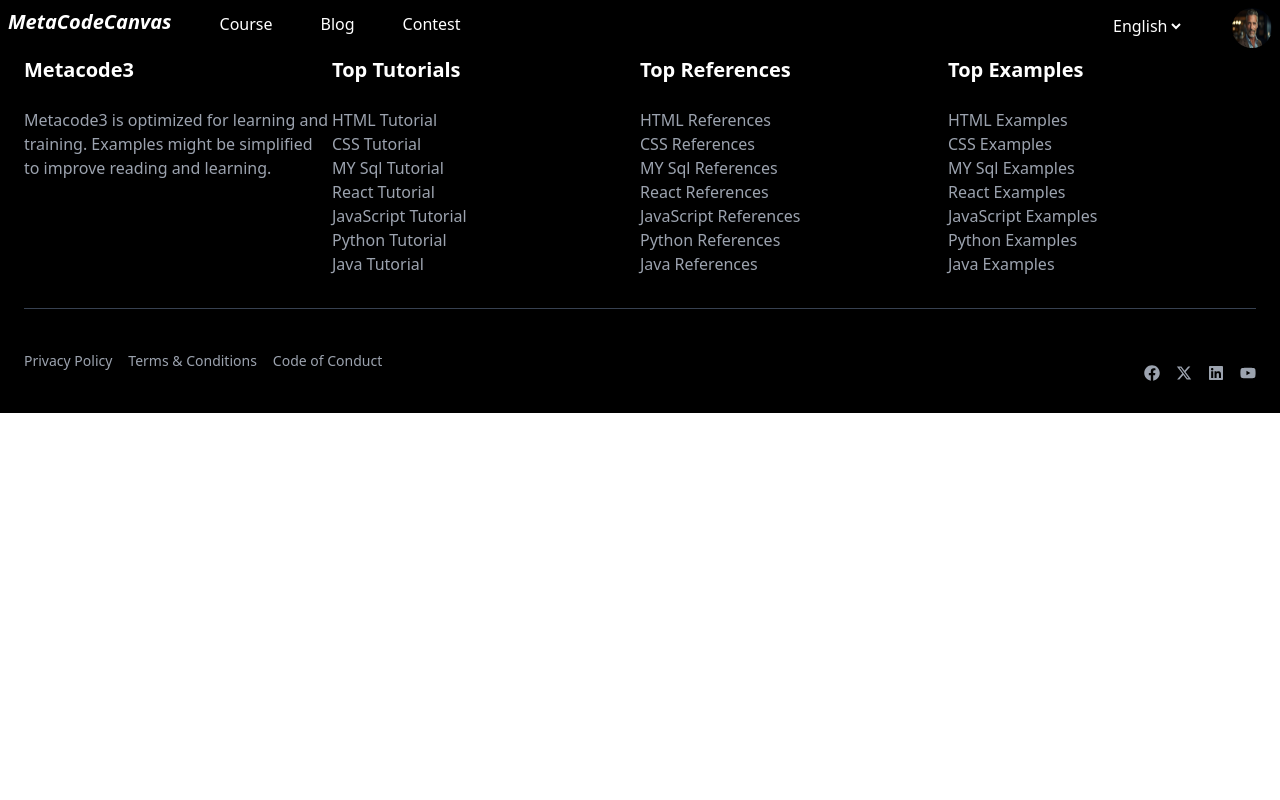
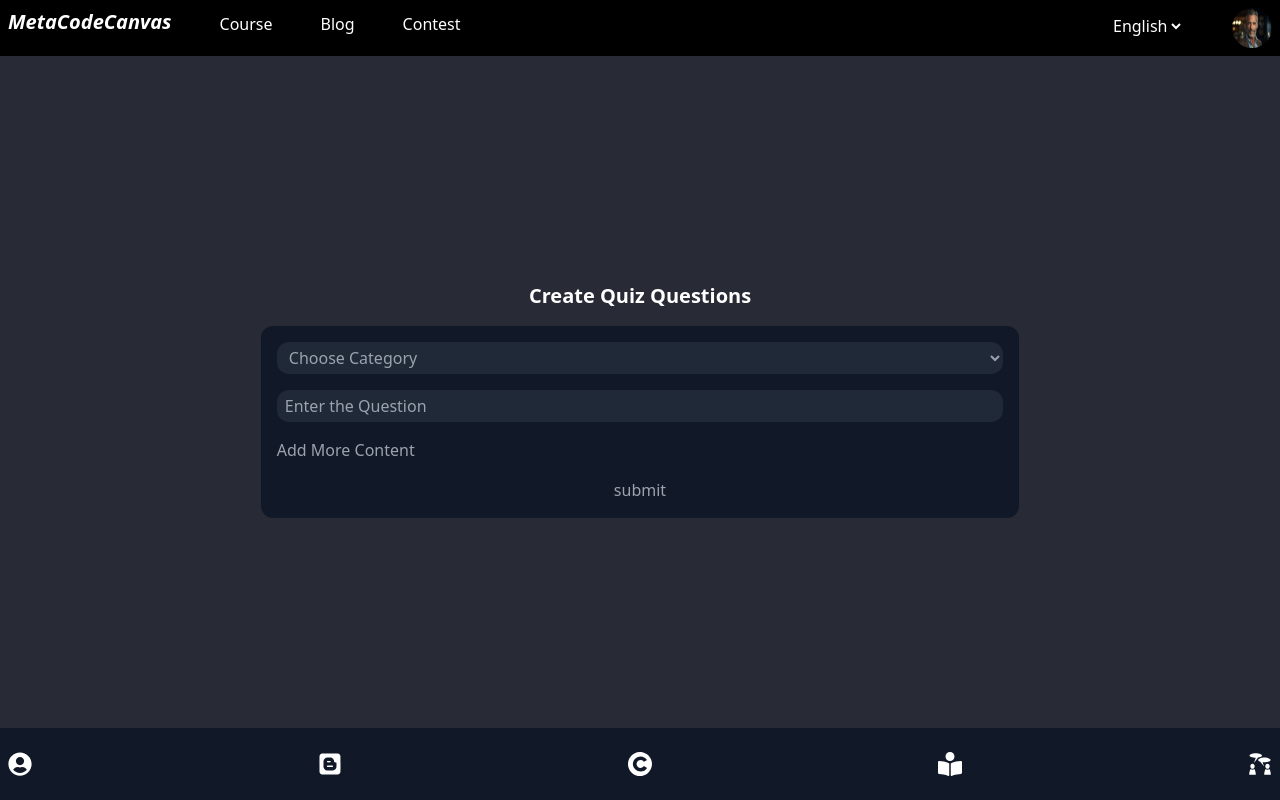
Before and after one commit to Mohammadnoorcse/metacodecanvas, a React (Vite) app in the folder client/: page /deshboard/discussion/create in a window 1280 px wide. Shown: the top 800 px of the page. Built offline with nearby package versions, Linux system fonts and the light colour scheme.

Commit message:
working deshboard

```diff
--- a/client/src/components/deshboard/DiscussionCreate.jsx
+++ b/client/src/components/deshboard/DiscussionCreate.jsx
@@ -1,8 +1,130 @@
+import { useState } from "react";
+import BottomSidebar from "./BottomSidebar";
 
 
 const DiscussionCreate = () => {
+  const [headername,setHeadername] = useState("")
+  const [questionText,setQuestionText] = useState("")
+  const [answerOptions, setAnswerOptions] = useState([]);
+  const headeries = [
+    "html",
+    "css",
+    "python",
+    "c",
+    "c++",
+    "java",
+    "javascript",
+
+  ];
+
+    // add answer option
+
+    // const handleAnswerOptionsDataChange = (e, i) => {
+    //   const updatedAnswerOptionsData = [...answerOptions];
+    //   updatedAnswerOptionsData[i][e.target.name] = e.target.value;
+    //   setAnswerOptions(updatedAnswerOptionsData);
+    // };
+
+    const handleAnswerOptionsDataChange = (e, i) => {
+      const { name, value, type, checked } = e.target;
+      const updatedAnswerOptionsData = [...answerOptions];
+      updatedAnswerOptionsData[i][name] = type === "checkbox" ? checked : value;
+      setAnswerOptions(updatedAnswerOptionsData);
+    };
+
+    console.log(answerOptions);
+
+    const handleAddAnswerOptions = () => {
+      setAnswerOptions([...answerOptions, { answerText: "", isCorrect: false}]);
+    };
   return (
-    <div>DiscussionCreate</div>
+    <div className="w-full min-h-screen bg-color w-center ">
+      <div className="container-content flex flex-col gap-3 justify-center items-center">
+        <h1 className="text-white text-xl font-bold pt-3 text-center">Create Quiz Questions</h1>
+        <form action="" className="w-full md:w-[60%] max-h-screen flex flex-col gap-3 bg-gray-900 rounded-xl mb-[1rem] p-[1rem] overflow-y-auto scrollbar-hide">
+
+        <div className="w-full ">
+              <select onChange={(e) => setHeadername(e.target.value)}
+              className="w-full outline-none bg-gray-800 rounded-xl text-gray-400 hover:text-white py-1 px-2 flex items-center max-h-10 overflow-y-auto "
+              >
+
+                 <option value="">Choose Category</option>
+                  {headeries.map((cate) => (
+                  <option key={cate} value={cate}  className="py-1 cursor-pointer">
+                        {cate}
+                  </option>
+                    ))}
+
+              </select>
+        </div>
+        <div className="w-full">
+              <input
+                type="text"
+                placeholder="Enter the Question"
+                value={questionText}
+                onChange={(e) => setQuestionText(e.target.value)}
+                className="w-full outline-none bg-gray-800 rounded-xl text-gray-400 hover:text-white py-1 px-2"
+              />
+            </div>
+        <div className="w-full flex  flex-col gap-3">
+          {answerOptions &&
+          answerOptions.map((value,index)=>(
+            <>
+
+              <div className="w-full flex gap-3">
+                <input
+                  type="text"
+                  placeholder="Enter The Question Option"
+                  value={value.answerText}
+                  name="answerText"
+                  onChange={(e) =>
+                    handleAnswerOptionsDataChange(e, index)
+                        }
+                  className="w-[95%] outline-none bg-gray-800 rounded-xl text-gray-400 hover:text-white py-1 px-2"
+                />
+
+               <input
+                  type="checkbox"
+                  value={value.isCorrect}
+                  id="Yes"
+                  name="isCorrect"
+                  onChange={(e) =>
+                    handleAnswerOptionsDataChange(e, index)
+                        }
+                  className="cursor-pointer"
+                />
+              </div>
+               {/* <div className="w-full flex gap-1">
+               <input
+                  type="checkbox"
+                  value={value.isCorrect}
+                  id="Yes"
+                  name="isCorrect"
+                  onChange={(e) =>
+                    handleAnswerOptionsDataChange(e, index)
+                        }
+                />
+                <label for="Yes" className="text-gray-400"> Is it correct answer?</label>
+               </div> */}
+
+            </>
+          ))}
+          <button type="button" onClick={handleAddAnswerOptions}
+               className="text-gray-400 text-left hover:text-white cursor-pointer"
+              >
+                Add More Content
+              </button>
+        </div>
+
+        <button className="text-gray-400 hover:text-white cursor-pointer">submit</button>
+
+        </form>
+
+      </div>
+
+      <BottomSidebar/>
+
+    </div>
   )
 }
 
--- a/client/src/components/deshboard/TutorialCreate.jsx
+++ b/client/src/components/deshboard/TutorialCreate.jsx
@@ -12,14 +12,13 @@ const TutorialCreate = () => {
   const [codeItem,setCodeItem] = useState(false);
 
   const headeries = [
-    "Beneficial Garden Friends",
-    "Mulch",
-    "Gardening Lifestyle",
-    "Gardening Tips & Information",
-    "Plant Propagation",
-    "Soil, Fixes & Fertilizers",
-    "Watering",
-    "Composting",
+    "html",
+    "css",
+    "python",
+    "c",
+    "c++",
+    "java",
+    "javascript",
 
   ];
 
@@ -35,9 +34,9 @@ const TutorialCreate = () => {
     };
 
   return (
-    <div className="w-full min-h-screen w-center bg-color mt-14">
+    <div className="w-full min-h-screen w-center bg-color">
       <div className="container-content flex justify-center items-center flex-col gap-2">
-        <h1 className="font-bold text-gray-400 py-5">Tutorial Create</h1>
+        <h1 className="text-white text-xl font-bold pt-3 text-center">Tutorial Create</h1>
         <form action="" className="w-full md:w-[60%] max-h-screen flex flex-col gap-3 bg-gray-900 rounded-xl mb-[1rem] p-[1rem] overflow-y-auto scrollbar-hide">
 
             <div className="w-full ">
```
